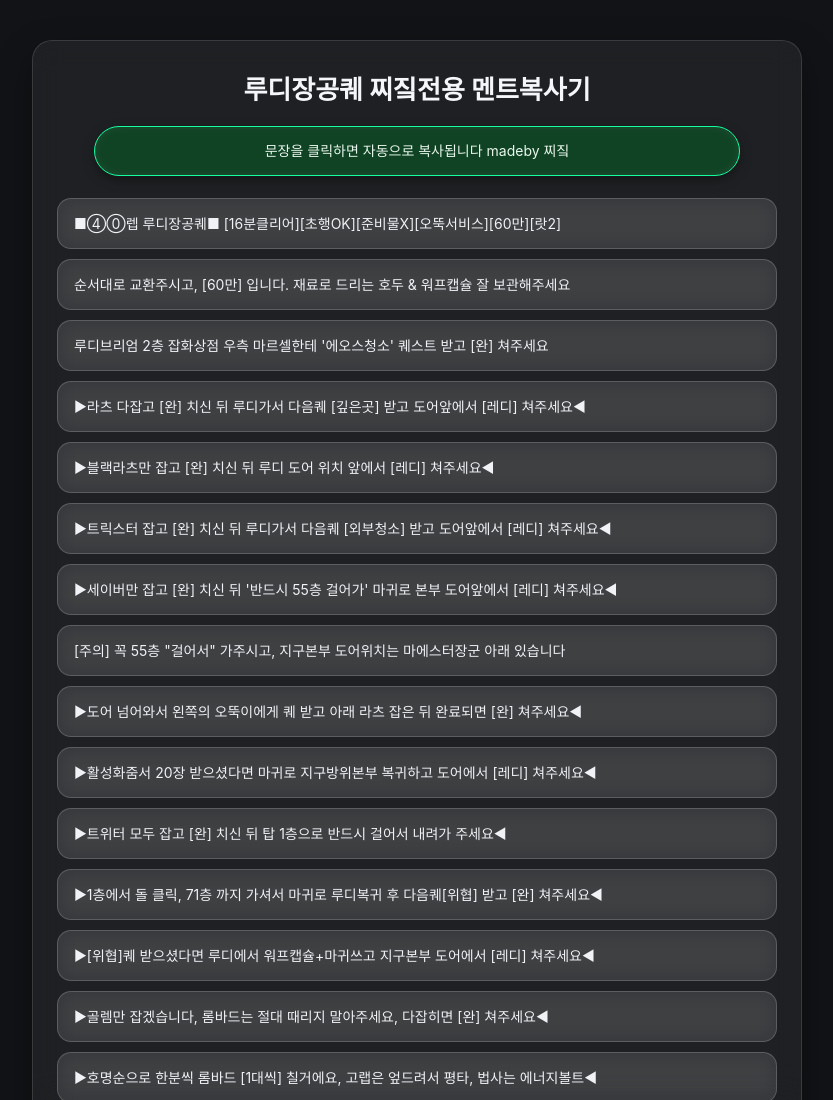
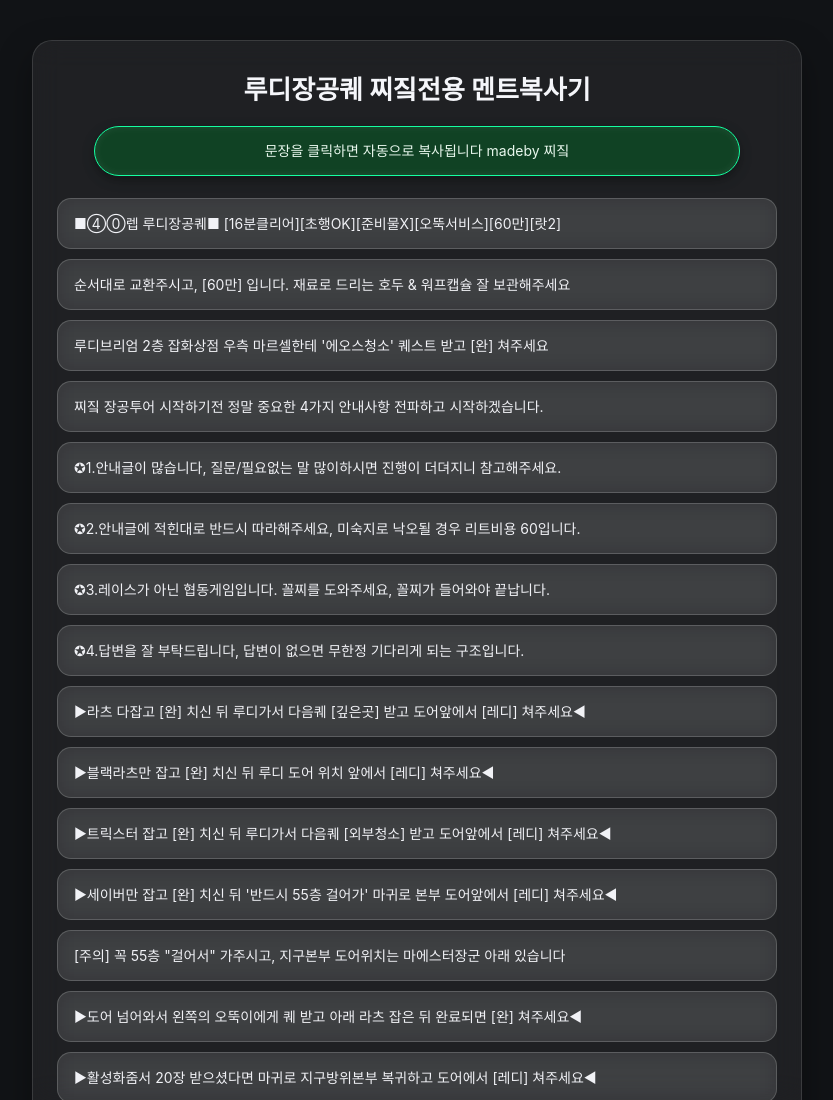
Before and after one commit to joeykoreawy/ludicopy, a plain HTML site: page index.html in a window 1280 px wide. Shown: the top 1100 px of the page, without its empty margins (223-1056 px from the left). Drawn offline with Linux system fonts and the light colour scheme.

Commit message:
Update index.html

```diff
--- a/index.html
+++ b/index.html
@@ -26,7 +26,21 @@
       <li class="phrase-item">
         루디브리엄 2층 잡화상점 우측 마르셀한테 '에오스청소' 퀘스트 받고 [완] 쳐주세요
       </li>
-
+      <li class="phrase-item">
+        찌짘 장공투어 시작하기전 정말 중요한 4가지 안내사항 전파하고 시작하겠습니다.
+      </li>
+            <li class="phrase-item">
+        ✪1.안내글이 많습니다, 질문/필요없는 말 많이하시면 진행이 더뎌지니 참고해주세요.
+      </li>
+            <li class="phrase-item">
+       ✪2.안내글에 적힌대로 반드시 따라해주세요, 미숙지로 낙오될 경우 리트비용 60입니다.
+      </li>
+            <li class="phrase-item">
+        ✪3.레이스가 아닌 협동게임입니다. 꼴찌를 도와주세요, 꼴찌가 들어와야 끝납니다.
+      </li>
+      <li class="phrase-item">
+        ✪4.답변을 잘 부탁드립니다, 답변이 없으면 무한정 기다리게 되는 구조입니다.
+      </li>
       <li class="phrase-item">
         ▶라츠 다잡고 [완] 치신 뒤 루디가서 다음퀘 [깊은곳] 받고 도어앞에서 [레디] 쳐주세요◀
       </li>
```
